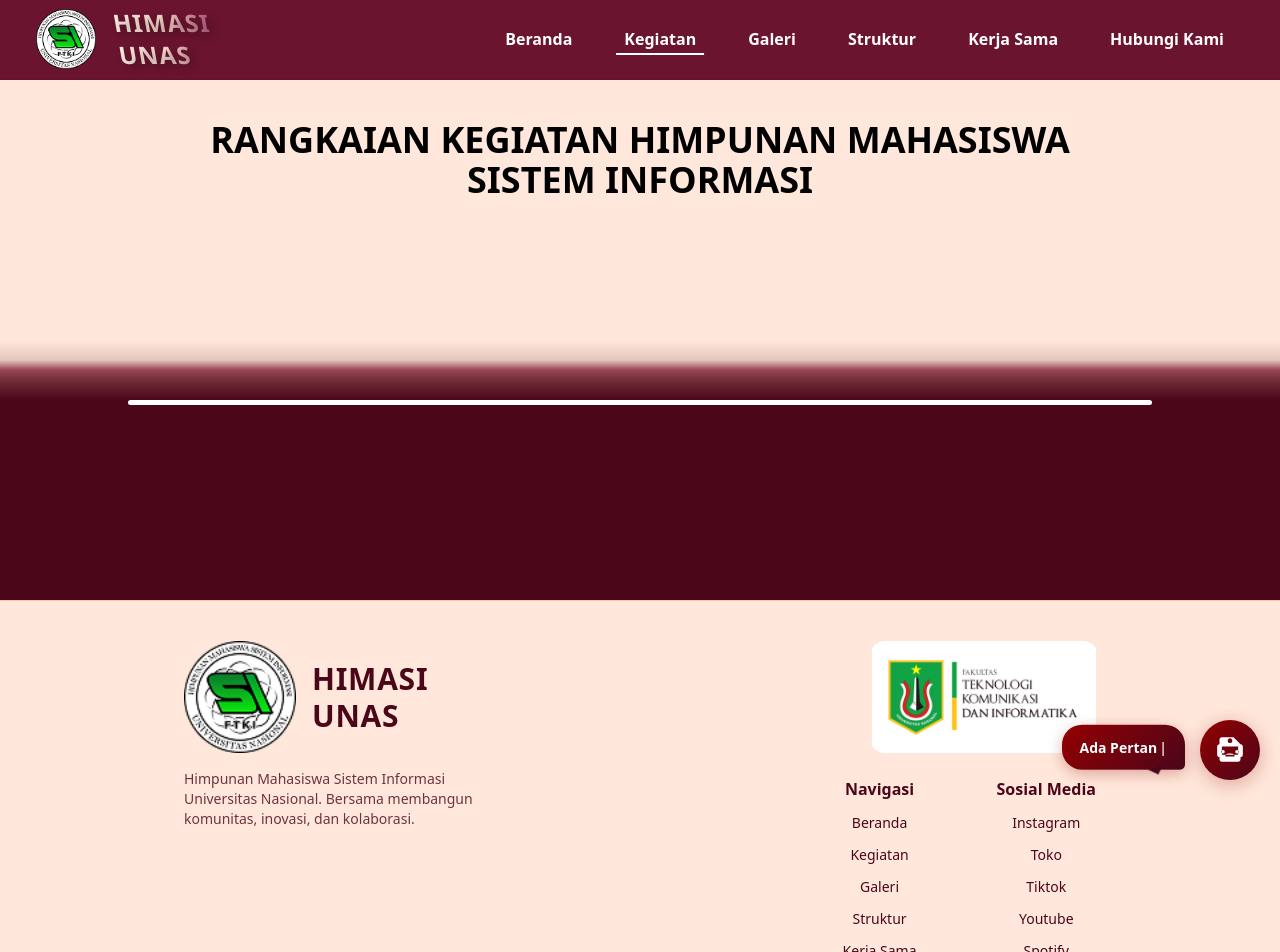
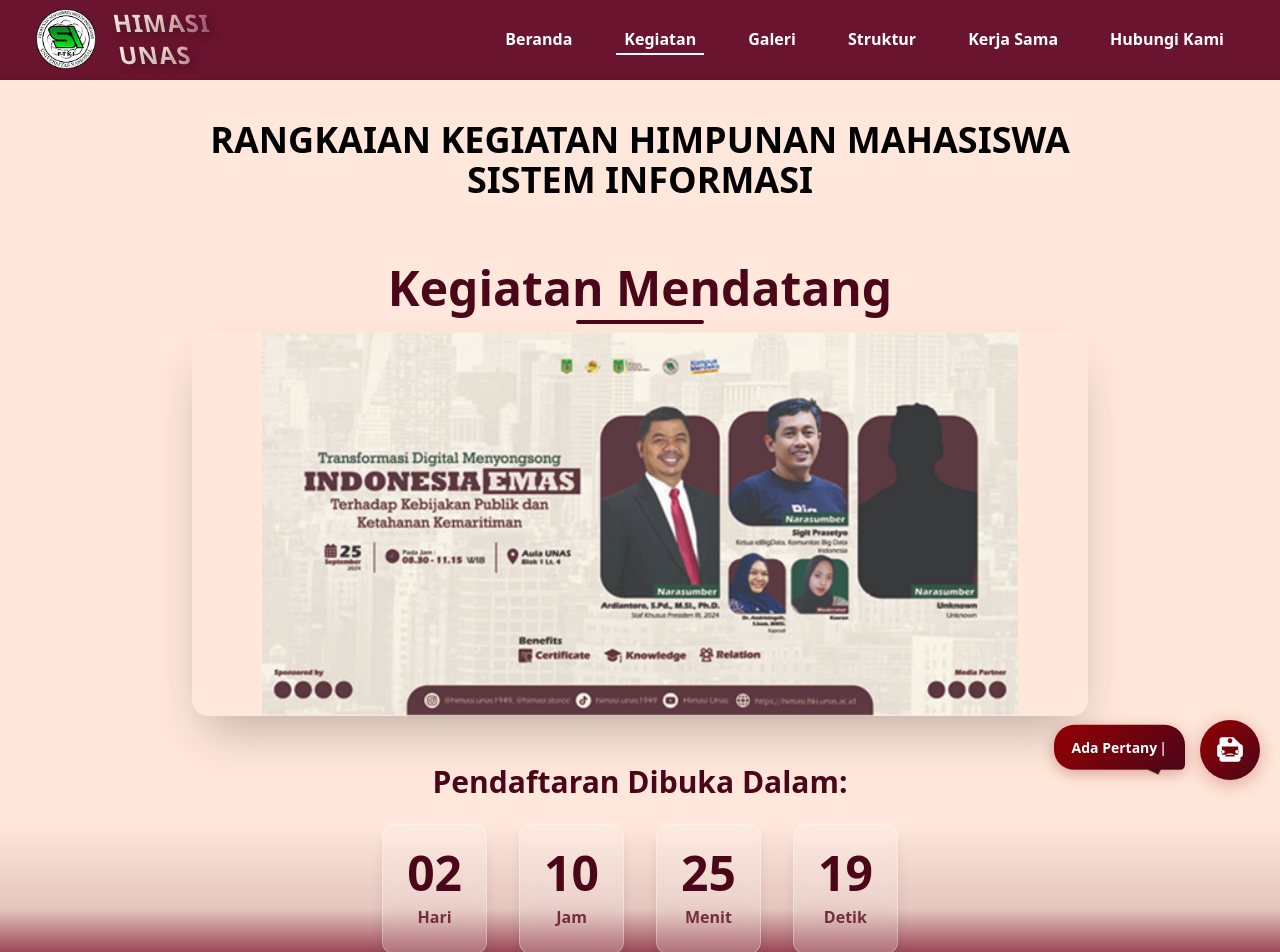
Before and after one commit to CatwisBot/himasi-unas, a Next.js app: page /kegiatan in a window 1280 px wide. Shown: the top 952 px of the page. Built offline with nearby package versions, Linux system fonts and the light colour scheme.

Commit message:
feat: implement countdown timer and dynamic status display in Pendaftaran component

```diff
--- a/components/shared/Kegiatan/Pendaftaran.tsx
+++ b/components/shared/Kegiatan/Pendaftaran.tsx
@@ -1,9 +1,170 @@
+'use client';
+
+import { useState, useEffect, useMemo } from 'react';
+import Image from 'next/image';
+import Link from 'next/link';
+import { UserLock, UserRoundPlus, UserRoundX } from 'lucide-react';
+
 export default function Pendaftaran() {
-    return(
-        <main className="bg-[linear-gradient(to_bottom,#FFE8DB_70%,#E4C6BE_80%,#994555_85%,#732E39_90%,#4B061A_100%)] min-h-50">
-            <div>
+    const [timeLeft, setTimeLeft] = useState({
+        days: 0,
+        hours: 0,
+        minutes: 0,
+        seconds: 0
+    });
+    const [status, setStatus] = useState('waiting'); // 'waiting', 'open', 'closed'
+
+    // Set tanggal pembukaan pendaftaran: 26/09/2025 jam 21:00 (9 malam)
+    const openDate = useMemo(() => {
+        const date = new Date('2025-09-26T19:12:00');
+        return date;
+    }, []);
+
+    // Set tanggal penutupan pendaftaran: 27/09/2025 jam 21:00 (9 malam)
+    const closeDate = useMemo(() => {
+        const date = new Date('2025-09-27T21:00:00');
+        return date;
+    }, []);
+
+    useEffect(() => {
+        const calculateTimeLeft = () => {
+            const now = new Date().getTime();
+            const openTime = openDate.getTime();
+            const closeTime = closeDate.getTime();
+
+            if (now < openTime) {
+                // Belum dibuka - countdown ke pembukaan
+                const difference = openTime - now;
+                const days = Math.floor(difference / (1000 * 60 * 60 * 24));
+                const hours = Math.floor((difference % (1000 * 60 * 60 * 24)) / (1000 * 60 * 60));
+                const minutes = Math.floor((difference % (1000 * 60 * 60)) / (1000 * 60));
+                const seconds = Math.floor((difference % (1000 * 60)) / 1000);
+
+                setTimeLeft({ days, hours, minutes, seconds });
+                setStatus('waiting');
+            } else if (now >= openTime && now < closeTime) {
+                // Sedang dibuka - countdown ke penutupan
+                const difference = closeTime - now;
+                const days = Math.floor(difference / (1000 * 60 * 60 * 24));
+                const hours = Math.floor((difference % (1000 * 60 * 60 * 24)) / (1000 * 60 * 60));
+                const minutes = Math.floor((difference % (1000 * 60 * 60)) / (1000 * 60));
+                const seconds = Math.floor((difference % (1000 * 60)) / 1000);
+
+                setTimeLeft({ days, hours, minutes, seconds });
+                setStatus('open');
+            } else {
+                // Sudah ditutup
+                setTimeLeft({ days: 0, hours: 0, minutes: 0, seconds: 0 });
+                setStatus('closed');
+            }
+        };
+
+        calculateTimeLeft();
+        const timer = setInterval(calculateTimeLeft, 1000);
+
+        return () => clearInterval(timer);
+    }, [openDate, closeDate]);
+
+    return (
+        <main className="bg-[linear-gradient(to_bottom,#FFE8DB_70%,#E4C6BE_80%,#994555_85%,#732E39_90%,#4B061A_100%)] pt-10 sm:pt-12 md:pt-16">
+            <div className="max-w-6xl mx-auto px-6 text-center">
+
+                {/* Dynamic Title */}
+                <div className="md:mb-2">
+                    <h1 className="text-xl md:text-3xl lg:text-5xl font-bold text-[#4B061A] mb-2">
+                        {status === 'waiting' && 'Kegiatan Mendatang'}
+                        {status === 'open' && 'Pendaftaran Dibuka'}
+                        {status === 'closed' && 'Kegiatan Sedang Berlangsung'}
+                    </h1>
+                    <div className="w-24 md:w-32 h-1 bg-[#4B061A] mx-auto rounded-full"></div>
+                </div>
+
+                {/* Banner Image */}
+                <div className="mb-12">
+                    <div className="relative w-full h-48 md:h-80 lg:h-96 rounded-2xl overflow-hidden shadow-2xl mx-auto max-w-4xl">
+                        <Image
+                            src="/image/Home/Banner 1.png"
+                            alt="Banner Pendaftaran"
+                            fill
+                            className="object-contain"
+                            sizes="(max-width: 1024px) 100vw, 80vw"
+                        />
+                    </div>
+                </div>
+
+                {/* Countdown Timer */}
+                <div className="mb-8">
+                    <h3 className="text-2xl md:text-3xl font-bold text-[#4B061A] mb-6">
+                        {status === 'waiting' && 'Pendaftaran Dibuka Dalam:'}
+                        {status === 'open' && 'Pendaftaran Berakhir Dalam:'}
+                        {status === 'closed' && 'Pendaftaran Telah Ditutup'}
+                    </h3>
+
+                    <div className="flex justify-center gap-4 md:gap-8 mb-8">
+                        {[
+                            { label: 'Hari', value: timeLeft.days },
+                            { label: 'Jam', value: timeLeft.hours },
+                            { label: 'Menit', value: timeLeft.minutes },
+                            { label: 'Detik', value: timeLeft.seconds }
+                        ].map((item, index) => (
+                            <div key={index} className="bg-white/20 backdrop-blur-sm rounded-xl p-4 md:p-6 border border-white/30 shadow-lg">
+                                <div className="text-3xl md:text-4xl lg:text-5xl font-bold text-[#4B061A] mb-2">
+                                    {String(item.value).padStart(2, '0')}
+                                </div>
+                                <div className="text-sm md:text-base font-semibold text-[#732E39]">
+                                    {item.label}
+                                </div>
+                            </div>
+                        ))}
+                    </div>
+                </div>
+
+                {/* Registration Button */}
+                <div>
+                    {status === 'waiting' && (
+                        <div className="inline-flex items-center gap-2 bg-[#FFE8DB] text-black px-8 py-4 rounded-xl font-bold text-lg md:text-xl cursor-not-allowed">
+                            <UserLock className="w-5 h-5 md:w-6 md:h-6" />
+                            Belum Dibuka
+                        </div>
+                    )}
+
+                    {status === 'open' && (
+                        <Link
+                            href="/pendaftaran"
+                            className="inline-flex items-center gap-2 bg-[#FFE8DB] text-black px-8 py-4 rounded-xl font-bold text-lg md:text-xl hover:bg-[#FFE8DB]/80 transition-all duration-300 shadow-lg hover:shadow-2xl transform hover:scale-105"
+                        >
+                            <UserRoundPlus className="w-5 h-5 md:w-6 md:h-6" />
+                            Daftar Sekarang
+                        </Link>
+                    )}
+
+                    {status === 'closed' && (
+                        <div className="inline-flex items-center gap-2 bg-[#FFE8DB] text-black px-8 py-4 rounded-xl font-bold text-lg md:text-xl cursor-not-allowed">
+                            <UserRoundX className="w-5 h-5 md:w-6 md:h-6" />
+                            Pendaftaran Ditutup
+                        </div>
+                    )}
+
+                    {status === 'waiting' && (
+                        <p className="mt-4 text-sm md:text-base text-white font-medium">
+                            Pendaftaran akan segera dibuka. Pantai terus ya!
+                        </p>
+                    )}
+
+                    {status === 'open' && (
+                        <p className="mt-4 text-sm md:text-base text-white font-medium">
+                            Jangan sampai terlewat! Daftar sebelum waktu dan slot habis.
+                        </p>
+                    )}
+
+                    {status === 'closed' && (
+                        <p className="mt-4 text-sm md:text-base text-white font-medium">
+                            Pendaftaran telah berakhir. Nantikan kegiatan berikutnya!
+                        </p>
+                    )}
+                </div>
 
             </div>
         </main>
-    )
+    );
 }
```
